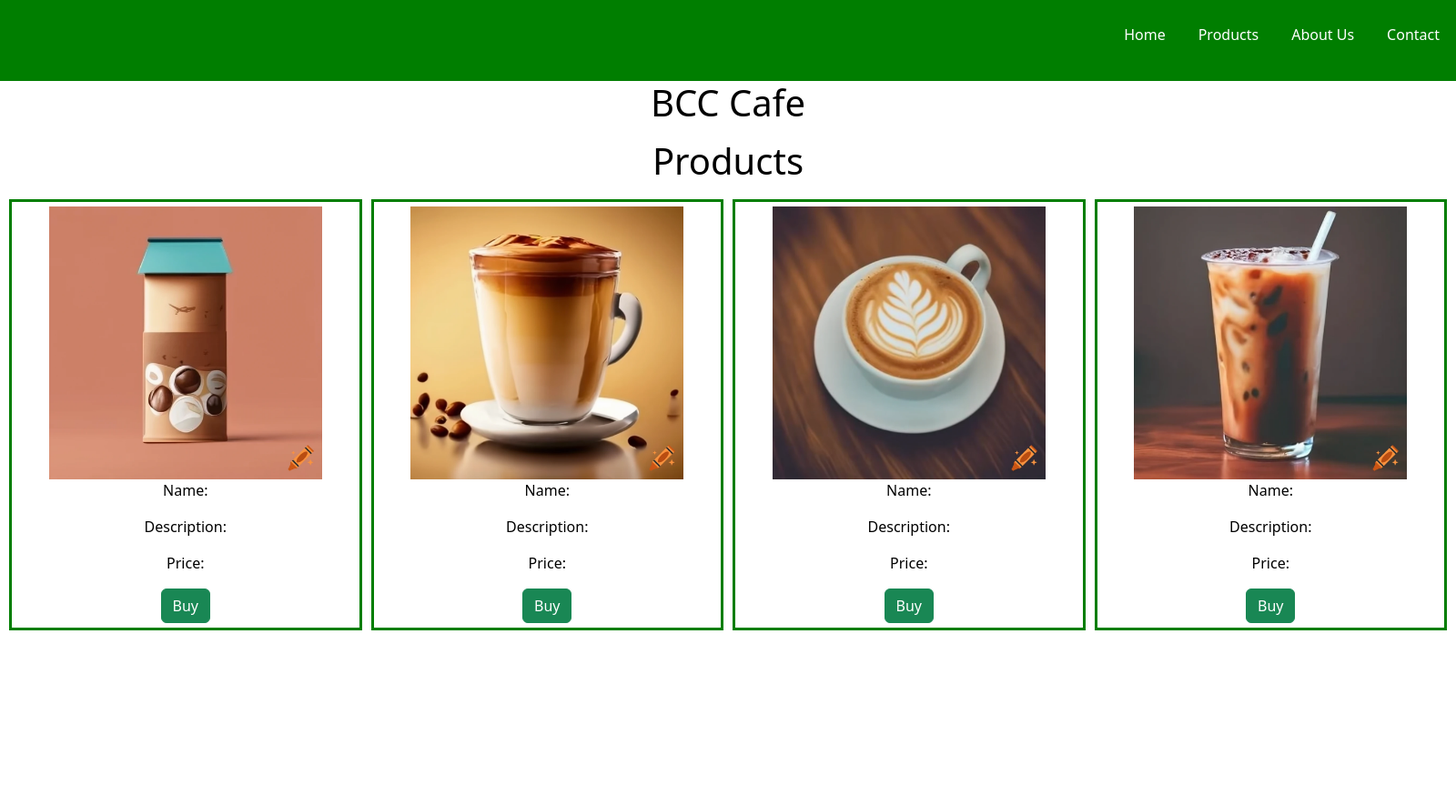
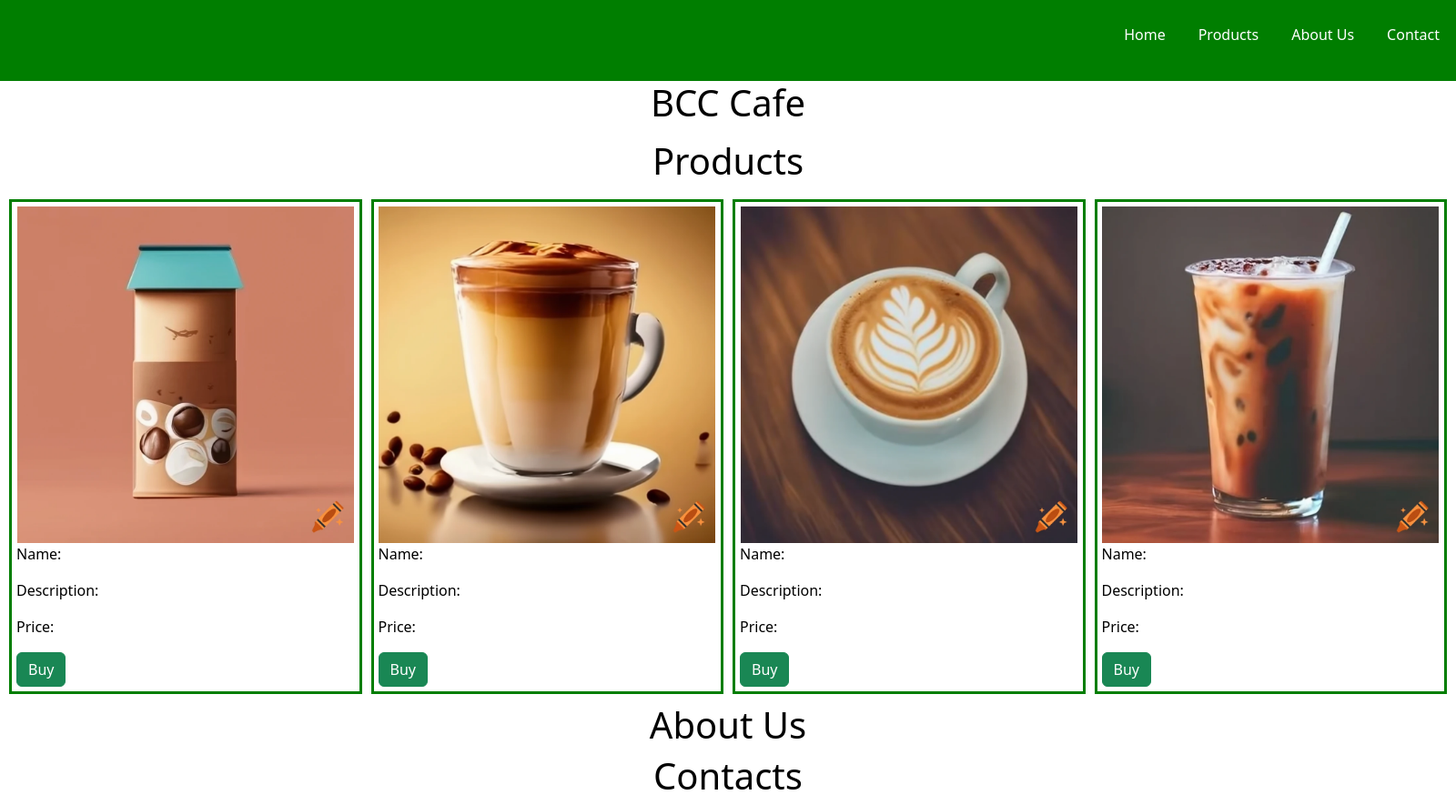
Before and after one commit to joshua496/sageandbeans, a PHP site: page / in a window 1600 px wide. Shown: the whole page at 91% size. Before the commit the page ends 693 px from the top, so only its background shows below. Run offline with PHP 8.4, Linux system fonts and the light colour scheme.

Commit message:
text alignment fix

```diff
--- a/index.html
+++ b/index.html
@@ -45,44 +45,55 @@
   <section id="Products">
     <div class="grid-container">
       <div class="grid-item">
-        <img src="images/coffee beans.png" width="300px" height="300px">
+        <img src="images/coffee beans.png" width="370px" height="370px">
+        <div class="info">
         <p>Name:</p>
         <p>Description:</p>
         <p>Price:</p>
         <button type="button" class="btn btn-success">Buy</button>
       </div>
+      </div>
 
       <div class="grid-item">
-        <img src="images/espreso.png" width="300px" height="300px">
+        <img src="images/espreso.png" width="370px" height="370px">
+        <div class="info">
+
         <p>Name:</p>
         <p>Description:</p>
         <p>Price:</p>
         <button type="button" class="btn btn-success">Buy</button>
       </div>
+      </div>
 
       <div class="grid-item">
-        <img src="images/cappuccino.png" width="300px" height="300px">
+        <img src="images/cappuccino.png" width="370px" height="370px">
+        <div class="info">
         <p>Name:</p>
         <p>Description:</p>
         <p>Price:</p>
         <button type="button" class="btn btn-success">Buy</button>
       </div>
+      </div>
 
       <div class="grid-item">
-        <img src="images/iced coffee.png" width="300px" height="300px">
+        <img src="images/iced coffee.png" width="370px" height="370px">
+        <div class="info">
         <p>Name:</p>
         <p>Description:</p>
         <p>Price:</p>
         <button type="button" class="btn btn-success">Buy</button>
+      </div>
       </div>
 
     </div>
   </section>
   <!--ABOUT-->
   <section id="About">
+    <h1>About Us</h1>
   </section>
 
   <!--CONTACT-->
+  <h1>Contacts</h1>
   <section id="Contact">
   </section>
 </body>
--- a/styles.css
+++ b/styles.css
@@ -55,3 +55,6 @@ body {
     text-align: center;
 
   }
+  .info{
+    text-align: justify;
+  }
```
